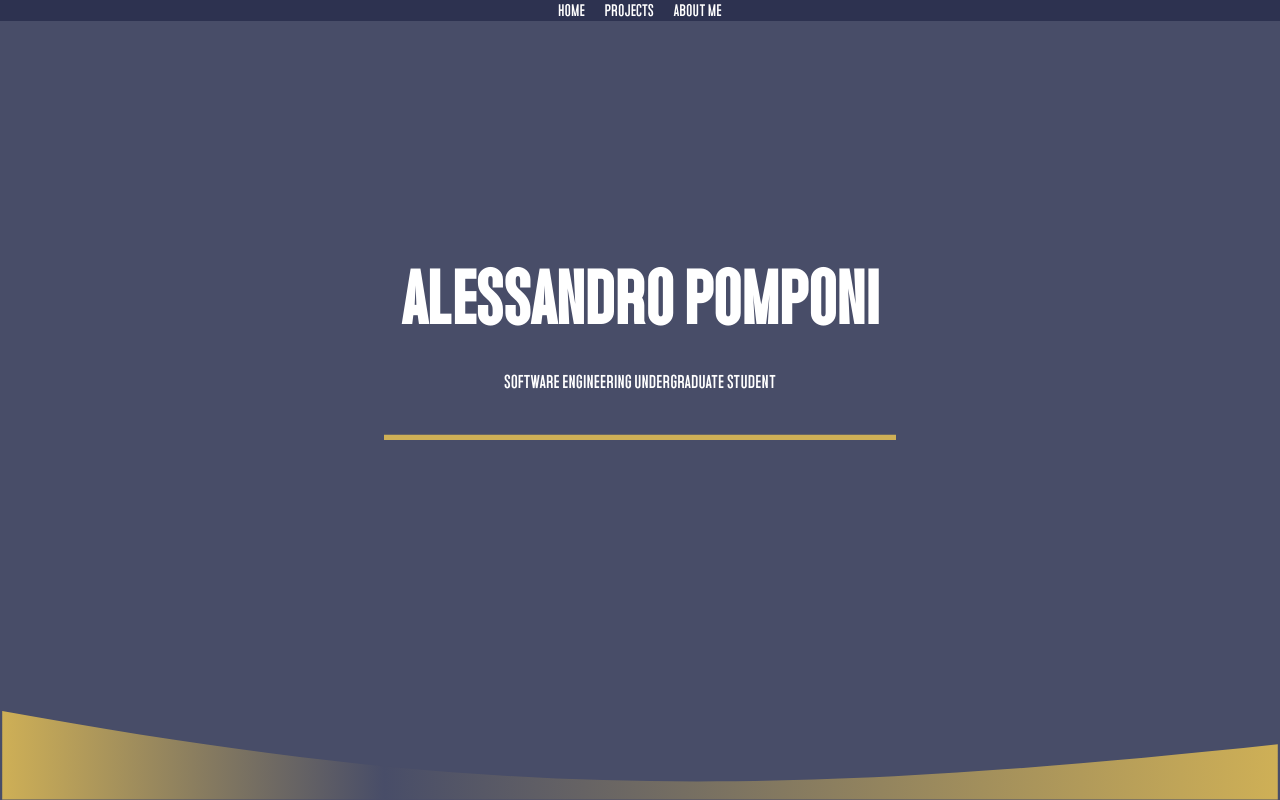
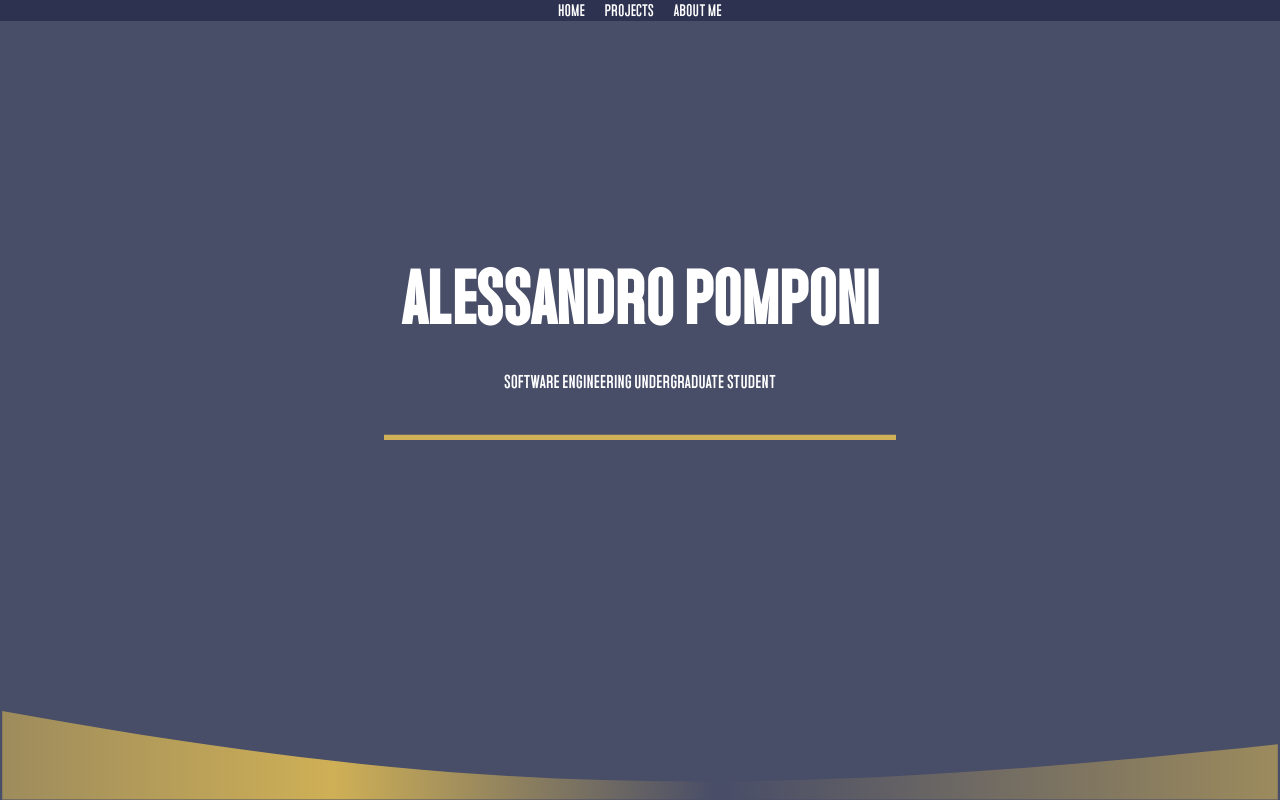
Before and after one commit to Ale20p/Portfolio, a Nuxt app: page / in a window 1280 px wide. Built offline with nearby package versions, Linux system fonts and the light colour scheme.

Commit message:
fixed delay of the starting of the animation on the home page

```diff
--- a/pages/index.vue
+++ b/pages/index.vue
@@ -20,13 +20,12 @@
         <defs>
           <linearGradient id="movingGradient" x1="0" y1="0" x2="576" y2="0"
                           gradientUnits="userSpaceOnUse"
-                          gradientTransform="translate(0,0)"
-                          spreadMethod="repeat">
+                          spreadMethod="repeat"
+                          :gradientTransform="gradientTransform"
+                          ref="grandientRef">
             <stop offset="0%" stop-color="var(--accent-color)" />
             <stop offset="30%"   stop-color="var(--background-color)" />
             <stop offset="100%" stop-color="var(--accent-color)" />
-
-            <animateTransform attributeName="gradientTransform" type="translate" from="0 0" to="576 0" dur="4s" repeatCount="indefinite"/>
           </linearGradient>
         </defs>
         <path d="M1 196H575V75.1156C333.586 200.705 207.964 184.161 1 2M1 196C1 196 3.34315 77.7617 1 2M1 196V2" fill="url(#movingGradient)"/>
@@ -36,7 +35,28 @@
 </template>
 
 <script lang="ts" setup>
+import {ref, onMounted, onBeforeUnmount} from 'vue'
 
+const translateX = ref(0)
+const speed = 0.5 // pixels per frame
+let animationFrame: number
+
+const animateGradient = () => {
+  translateX.value = (translateX.value + speed) % 576
+  animationFrame = requestAnimationFrame(animateGradient)
+}
+
+onMounted(() => {
+  animationFrame = requestAnimationFrame(animateGradient)
+})
+
+onBeforeUnmount(() => {
+  cancelAnimationFrame(animationFrame)
+})
+
+const gradientTransform = computed(() =>
+  isNaN(translateX.value) ? '' : `translate(${translateX.value}, 0)`
+)
 </script>
 
 <style>
```
